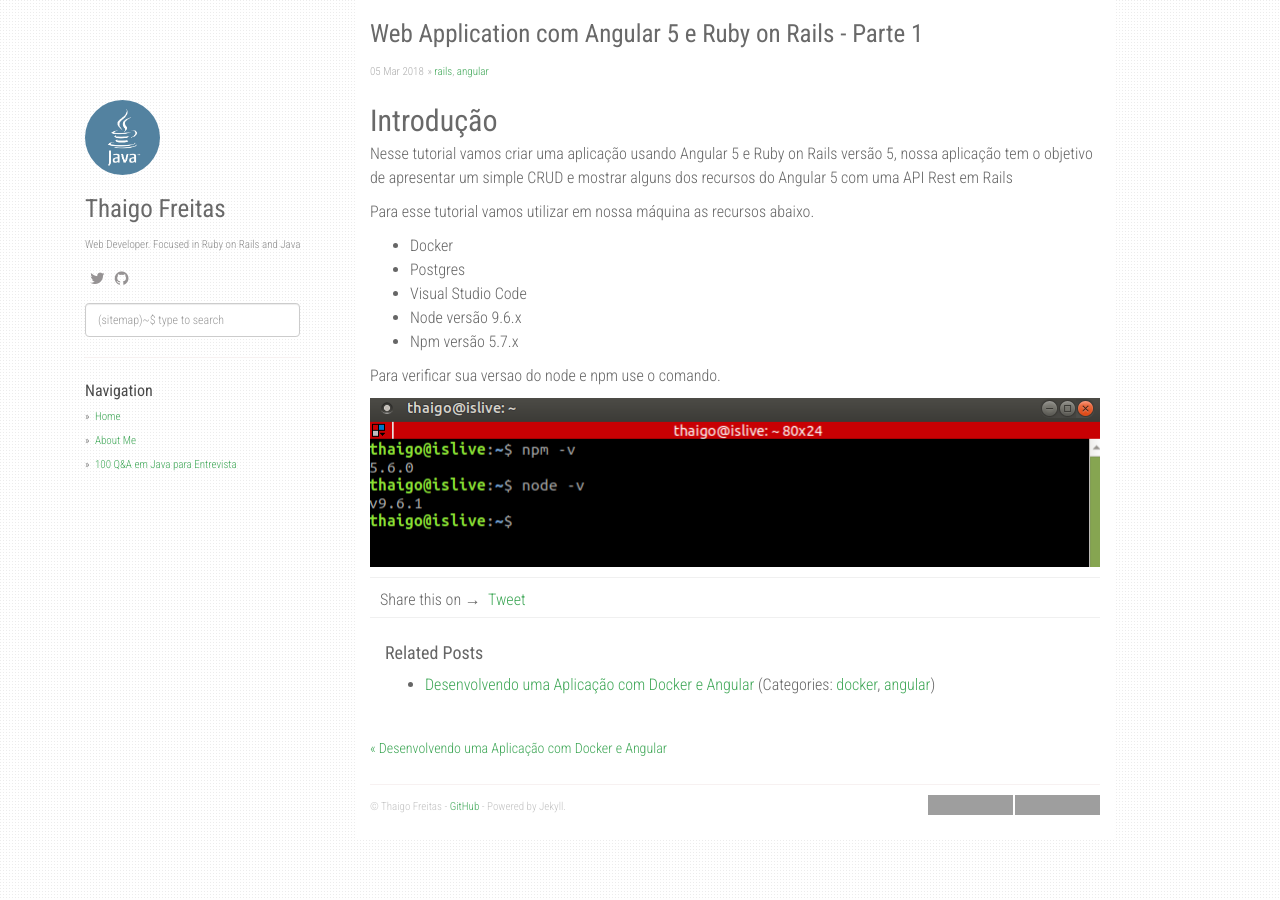
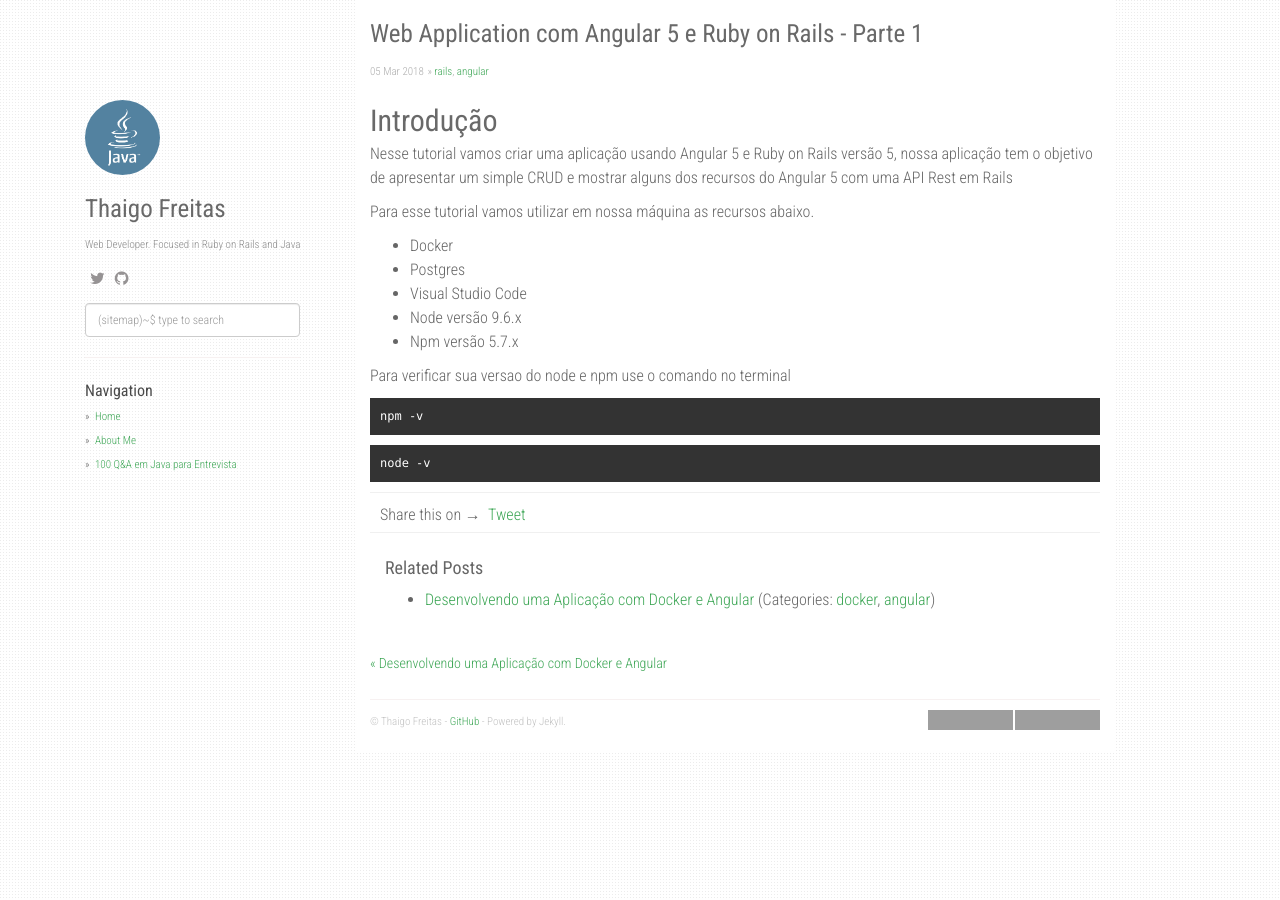
Before and after one commit to Thaigo/Thaigo.github.io, a Jekyll site: the page built from _posts/2018-03-05-web-app-com-angular-e-ruby-on-rails-parte1.md, in a window 1280 px wide. Built offline with Jekyll 4.4.1, drawn with Linux system fonts in a browser that asks for light colours; nearby versions of some CDN libraries; comment, search, counter and statistics services are not loaded; grey boxes are pictures that could not be loaded.

Commit message:
update_post

````diff
--- a/_posts/2018-03-05-web-app-com-angular-e-ruby-on-rails-parte1.md
+++ b/_posts/2018-03-05-web-app-com-angular-e-ruby-on-rails-parte1.md
@@ -17,6 +17,12 @@ Para esse tutorial vamos utilizar em nossa máquina as recursos abaixo.
  - Node versão 9.6.x
  - Npm versão 5.7.x
 
-Para verificar sua versao do node e npm use o comando.
+Para verificar sua versao do node e npm use o comando no terminal
 
-![Node e Npm](https://github.com/Thaigo/Thaigo.github.io/blob/master/static/img/_posts/angular_rails/node_e_npm.png)
+```
+npm -v
+```
+
+```
+node -v
+```
````
Also changed, not shown: static/img/_posts/angular_rails/node_e_npm.png (deleted).
